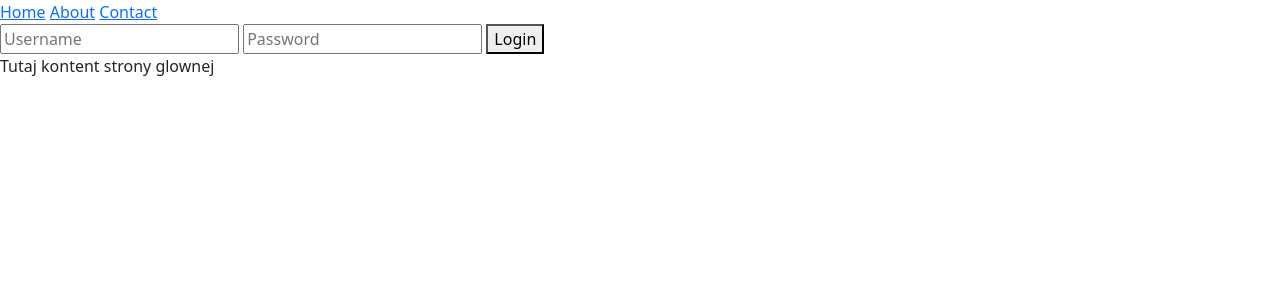
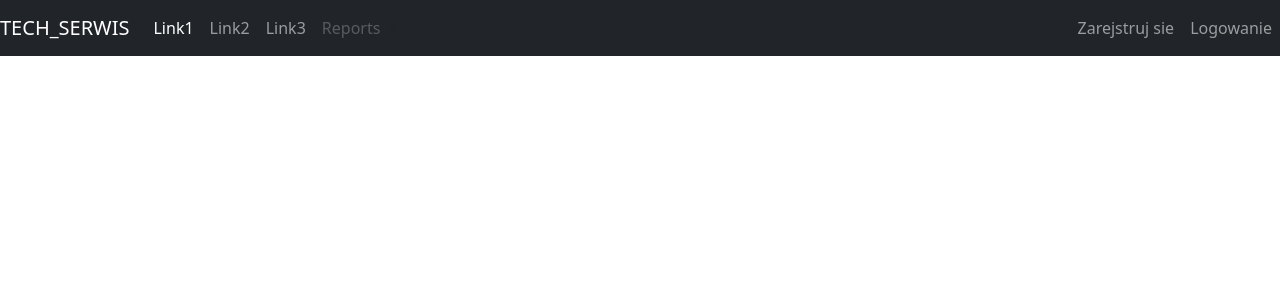
Before and after one commit to pawel-wis/praca_wsb, a Django app: page / in a window 1280 px wide. Shown: the top 300 px of the page. Run offline with Django 3.2, Linux system fonts and the light colour scheme.

Commit message:
Add top navbar

```diff
--- a/project/app/templates/root.html
+++ b/project/app/templates/root.html
@@ -2,36 +2,39 @@
 <html lang="en">
 <head>
     <meta charset="UTF-8">
-    <title>{{ title }}</title>
     <link href="https://cdn.jsdelivr.net/npm/bootstrap@5.0.0-beta2/dist/css/bootstrap.min.css" rel="stylesheet" integrity="sha384-BmbxuPwQa2lc/FVzBcNJ7UAyJxM6wuqIj61tLrc4wSX0szH/Ev+nYRRuWlolflfl" crossorigin="anonymous">
 
+    <title>{{ title }}</title>
 </head>
 <body>
+<nav class="navbar fixed-top navbar-expand-md navbar-dark bg-dark fixed-top">
 
-<div>
+    <a hre="#" class="navbar-brand">TECH_SERWIS</a>
 
-    <div class="topnav">
-        <a class="active" href="#home">Home</a>
-        <a href="#about">About</a>
-        <a href="#contact">Contact</a>
-        {% if user.is_authenticated %}
-        <a href="#zalogowano">Zalogowano</a>
-        {% else %}
-        <div class="login-container">
-            <form action="/action_page.php">
-                <input type="text" placeholder="Username" name="username">
-                <input type="text" placeholder="Password" name="psw">
-                <button type="submit">Login</button>
-            </form>
+    <button type="button" class="navbar-toggler" data-toggle="collapse" data-target="#navbarCollapse">
+
+    </button>
+    <div class="collapse navbar-collapse" id="navbarCollapse">
+        <div class="navbar-nav">
+            <a href="#" class="nav-item nav-link active">Link1</a>
+            <a href="#" class="nav-item nav-link">Link2</a>
+            <a href="#" class="nav-item nav-link">Link3</a>
+            <a href="#" class="nav-item nav-link disabled" tabindex="-1">Reports</a>
+        </div>>
+
+        <!-- Warunek czy uzytkownik jest zalogowany czy nie-->
+        <div class="navbar-nav ms-auto">
+            {% if user.is_authenticated %}
+            <a href="#" class="nav-item nav-link">Wyloguj sie</a>
+            {% else %}
+            <a href="#" class="nav-item nav-link">Zarejstruj sie</a>
+            <a href="#" class="nav-item nav-link">Logowanie</a>
+            {% endif %}
         </div>
-        {% endif %}
+
     </div>
-</div>
+</nav>
 
-    {% block content %}
-    {% endblock %}
-
-</div>
 <script src="https://cdn.jsdelivr.net/npm/bootstrap@5.0.0-beta2/dist/js/bootstrap.bundle.min.js" integrity="sha384-b5kHyXgcpbZJO/tY9Ul7kGkf1S0CWuKcCD38l8YkeH8z8QjE0GmW1gYU5S9FOnJ0" crossorigin="anonymous"></script>
 </body>
 </html>
--- a/project/project/settings.py
+++ b/project/project/settings.py
@@ -11,6 +11,7 @@ https://docs.djangoproject.com/en/3.1/ref/settings/
 """
 
 from pathlib import Path
+import os
 
 # Build paths inside the project like this: BASE_DIR / 'subdir'.
 BASE_DIR = Path(__file__).resolve().parent.parent
```
